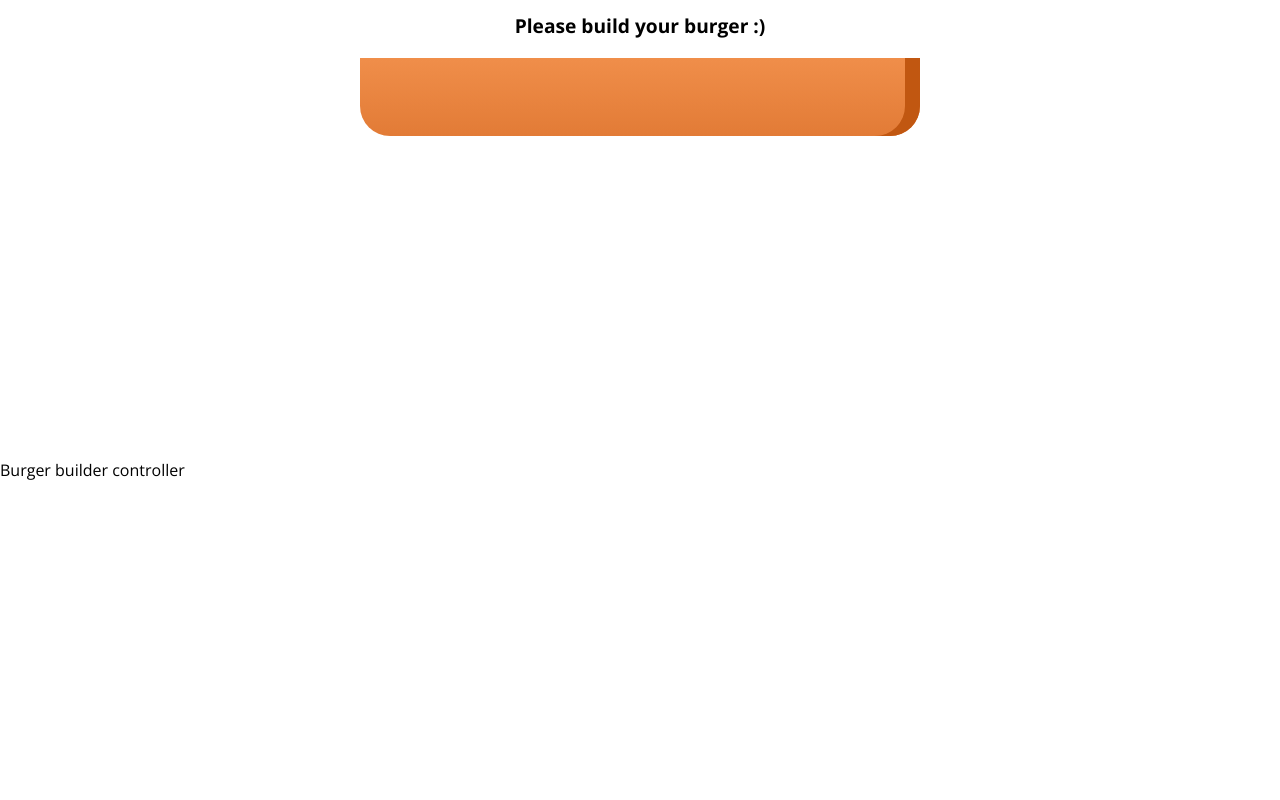
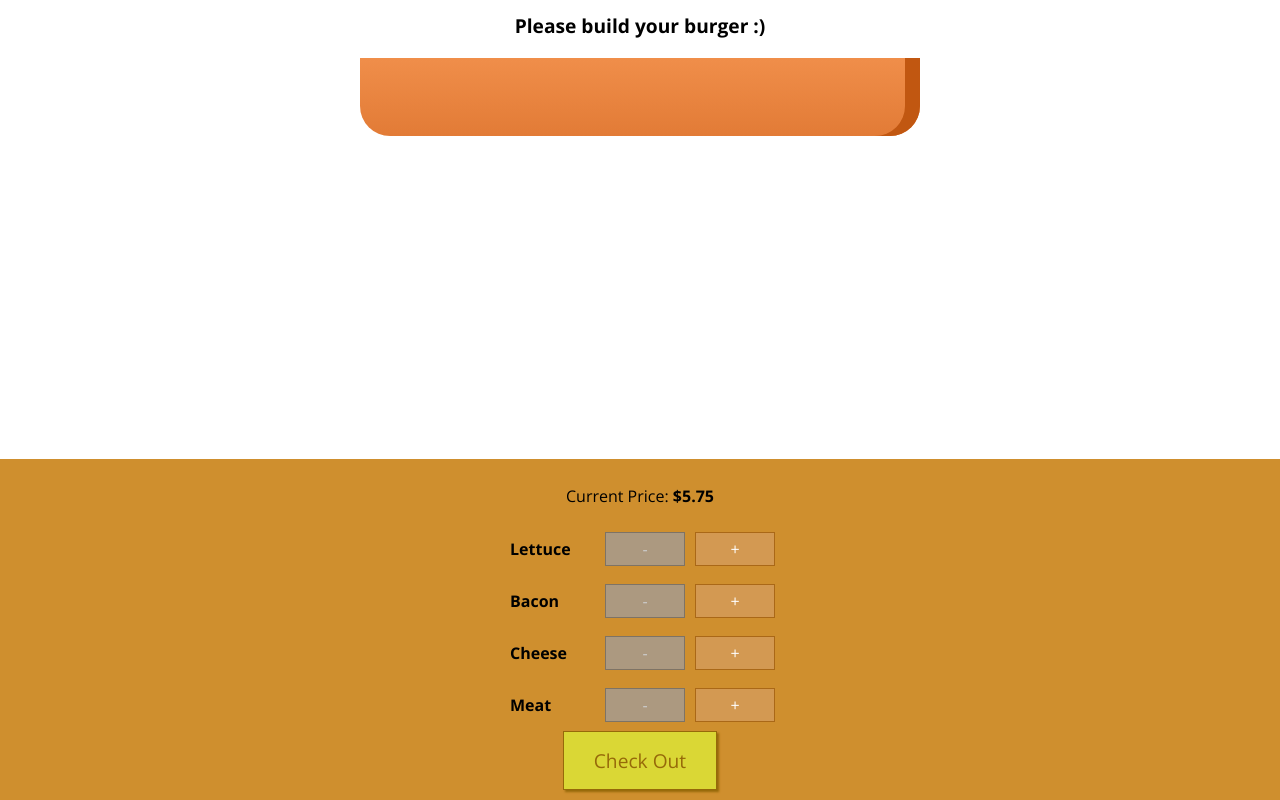
Before and after one commit to tylerstruntz/react-burger, a React app: page / in a window 1280 px wide. Shown: the part 179-979 px from the top of the page. Before the commit the page ends 800 px from the top, so only its background shows below. Built offline with nearby package versions, Linux system fonts and the light colour scheme.

Commit message:
working product. can build burger
build burger dynamically. remove ingredients have a price for burger. show burger update w ingredients. working on checkout modal

```diff
--- a/src/components/Burger/BuildControls/BuildControlItems/Controls.js
+++ b/src/components/Burger/BuildControls/BuildControlItems/Controls.js
@@ -1,10 +1,14 @@
 import React from 'react';
+import classes from './Controls.css';
 
-const control = (props) => (
-    <div>
-        <div>{props.label}</div>
-        <button>-</button>
-        <button>+</button>
+const controls = (props) => (
+    <div className={classes.Control}>
+        <div className={classes.Label}>{props.label}</div>
+        <button
+            className={classes.More}
+            onClick={props.removed}
+            disabled={props.disabled}>-</button>
+        <button className={classes.Less} onClick={props.added}>+</button>
     </div>
 );
-export default control
+export default controls
--- a/src/components/Burger/BuildControls/BuildControls.css
+++ b/src/components/Burger/BuildControls/BuildControls.css
@@ -8,3 +8,44 @@
     margin: auto;
     padding: 10px 0;
 }
+
+.OrderButton {
+    background-color: #DAD735;
+    outline: none;
+    cursor: pointer;
+    border: 1px solid #966909;
+    color: #966909;
+    font-family: inherit;
+    font-size: 1.2em;
+    padding: 15px 30px;
+    box-shadow: 2px 2px 2px #966909;
+}
+
+.OrderButton:hover, .OrderButton:active {
+    background-color: #A0DB41;
+    border: 1px solid #966909;
+    color: #966909;
+}
+
+.OrderButton:disabled {
+    background-color: #C7C6C6;
+    cursor: not-allowed;
+    border: 1px solid #ccc;
+    color: #888888;
+}
+
+.OrderButton:not(:disabled) {
+    animation: enable 0.3s linear;
+}
+
+@keyframes enable {
+    0% {
+        transform: scale(1);
+    }
+    60% {
+        transform: scale(1.1);
+    }
+    100% {
+        transform: scale(1);
+    }
+}
--- a/src/components/Burger/BuildControls/BuildControls.js
+++ b/src/components/Burger/BuildControls/BuildControls.js
@@ -1,8 +1,27 @@
 import React from 'react';
+import classes from './BuildControls.css';
+import  Controls from './BuildControlItems/Controls';
+
+const controlsArr =[
+    { label: 'Lettuce', type: 'lettuce' },
+    { label: 'Bacon', type: 'bacon' },
+    {label: 'Cheese', type: 'cheese'},
+    {label: 'Meat', type: 'meat'},
+];
 
 const buildcontrols = (props) => (
-    <div>
-
+    <div className={classes.BuildControls}>
+        <p>Current Price:  <strong>${props.price.toFixed(2)}</strong></p>
+        {controlsArr.map(ctrlItem => (
+            <Controls
+                key={ctrlItem.label}
+                label={ctrlItem.label}
+                added={() => props.ingredientAdded(ctrlItem.type)}
+                removed={() => props.ingredientRemoved(ctrlItem.type)}
+                disabled={props.disabled[ctrlItem.type]}
+            />
+        ))}
+        <button className={classes.OrderButton}>Check Out</button>
     </div>
 );
 
--- a/src/containers/BurgerBuilder/BurgerBuilder.js
+++ b/src/containers/BurgerBuilder/BurgerBuilder.js
@@ -1,6 +1,14 @@
 import React, { Component } from 'react';
 import Aux from '../../hoc/Auxillary';
 import Burger from '../../components/Burger/Burger';
+import BuildControls from '../../components/Burger/BuildControls/BuildControls';
+
+const INGREDIENT_PRICE = {
+    lettuce: .5,
+    cheese: 1,
+    meat: 2,
+    bacon: 1.5
+}
 
 class BurgerBuilder extends Component {
     state = {
@@ -9,13 +17,57 @@
             bacon: 0,
             cheese: 0,
             meat: 0
+        },
+        totalPrice: 5.75
+    }
+
+    addIngredientHandler = (type) => {
+        const oldCount = this.state.ingredient[type];
+        const updatedCount = oldCount + 1;
+        const updatedIngredients = {
+            ...this.state.ingredient
+        };
+        updatedIngredients[type] = updatedCount;
+        const priceAddition = INGREDIENT_PRICE[type];
+        const oldPrice = this.state.totalPrice;
+        const newPrice = oldPrice + priceAddition;
+
+        this.setState({ totalPrice: newPrice, ingredient: updatedIngredients });
+    }
+
+    removeIngredientHandler = (type) => {
+        const oldCount = this.state.ingredient[type];
+        if(oldCount <= 0) {
+            return;
         }
+        const updatedCount = oldCount - 1;
+        const updatedIngredients = {
+            ...this.state.ingredient
+        };
+        updatedIngredients[type] = updatedCount;
+        const priceDeduction = INGREDIENT_PRICE[type];
+        const oldPrice = this.state.totalPrice;
+        const newPrice = oldPrice - priceDeduction;
+
+        this.setState({ totalPrice: newPrice, ingredient: updatedIngredients });
     }
+
     render() {
+        const disabeledInfo = {
+            ...this.state.ingredient
+        };
+        for(let key in disabeledInfo) {
+            disabeledInfo[key] = disabeledInfo[key] <= 0;
+        };
         return (
             <Aux>
                 <Burger ingredient={this.state.ingredient}/>
-                <div>Burger builder controller</div>
+                <BuildControls
+                    ingredientAdded={this.addIngredientHandler}
+                    ingredientRemoved={this.removeIngredientHandler}
+                    disabled={disabeledInfo}
+                    price={this.state.totalPrice}
+                />
             </Aux>
         );
     }
```
